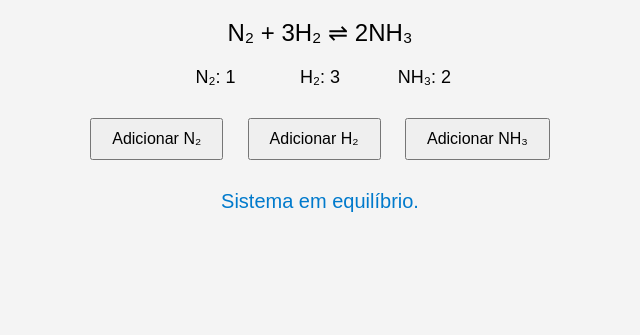
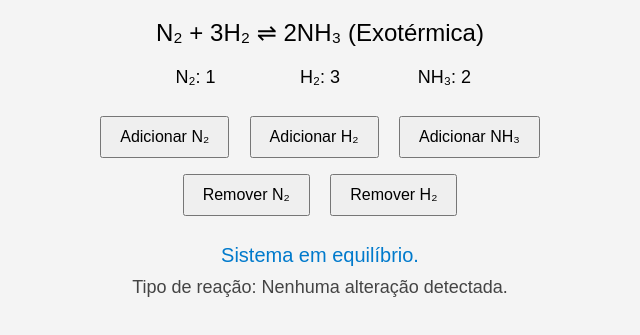
Before and after one commit to Sousa554/Le-Ch-telier, a plain HTML site: page index.html in a window 1280 px wide. Shown: the part 109-444 px from the top of the page, without its empty margins (320-960 px from the left). Drawn offline with Linux system fonts and the light colour scheme.

Commit message:
Update index.html

```diff
--- a/index.html
+++ b/index.html
@@ -26,13 +26,13 @@
 
     .levels span {
       display: inline-block;
-      width: 100px;
+      width: 120px;
       font-size: 18px;
     }
 
     button {
-      margin: 10px;
-      padding: 10px 20px;
+      margin: 8px;
+      padding: 10px 18px;
       font-size: 16px;
       cursor: pointer;
     }
@@ -42,6 +42,12 @@
       margin-top: 20px;
       color: #007acc;
     }
+
+    .reaction-type {
+      font-size: 18px;
+      margin-top: 10px;
+      color: #444;
+    }
   </style>
 </head>
 <body>
@@ -49,7 +55,7 @@
   <h1>Plataforma - Princípio de Le Châtelier</h1>
 
   <div class="reaction">
-    N₂ + 3H₂ ⇌ 2NH₃
+    N₂ + 3H₂ ⇌ 2NH₃ (Exotérmica)
   </div>
 
   <div class="levels">
@@ -59,13 +65,20 @@
   </div>
 
   <div>
-    <button onclick="add('n2')">Adicionar N₂</button>
-    <button onclick="add('h2')">Adicionar H₂</button>
-    <button onclick="add('nh3')">Adicionar NH₃</button>
+    <button onclick="change('n2', 1)">Adicionar N₂</button>
+    <button onclick="change('h2', 1)">Adicionar H₂</button>
+    <button onclick="change('nh3', 1)">Adicionar NH₃</button>
+    <br>
+    <button onclick="change('n2', -1)">Remover N₂</button>
+    <button onclick="change('h2', -1)">Remover H₂</button>
   </div>
 
   <div class="equilibrium" id="equilibriumText">
     Sistema em equilíbrio.
+  </div>
+
+  <div class="reaction-type" id="reactionTypeText">
+    Tipo de reação: Nenhuma alteração detectada.
   </div>
 
   <script>
@@ -81,19 +94,25 @@
       document.getElementById('nh3').innerText = "NH₃: " + levels.nh3;
 
       const eq = document.getElementById("equilibriumText");
+      const type = document.getElementById("reactionTypeText");
 
       if (levels.n2 > 1 || levels.h2 > 3) {
         eq.innerText = "Equilíbrio deslocado para a direita (formando mais NH₃).";
-      } else if (levels.nh3 > 2) {
+        type.innerText = "Tipo de reação: Exotérmica.";
+      } else if (levels.nh3 > 2 || levels.n2 < 1 || levels.h2 < 3) {
         eq.innerText = "Equilíbrio deslocado para a esquerda (formando mais reagentes).";
+        type.innerText = "Tipo de reação: Endotérmica.";
       } else {
         eq.innerText = "Sistema em equilíbrio.";
+        type.innerText = "Tipo de reação: Nenhuma alteração detectada.";
       }
     }
 
-    function add(compound) {
-      levels[compound]++;
-      updateDisplay();
+    function change(compound, delta) {
+      if (levels[compound] + delta >= 0) {
+        levels[compound] += delta;
+        updateDisplay();
+      }
     }
 
     updateDisplay();
```
